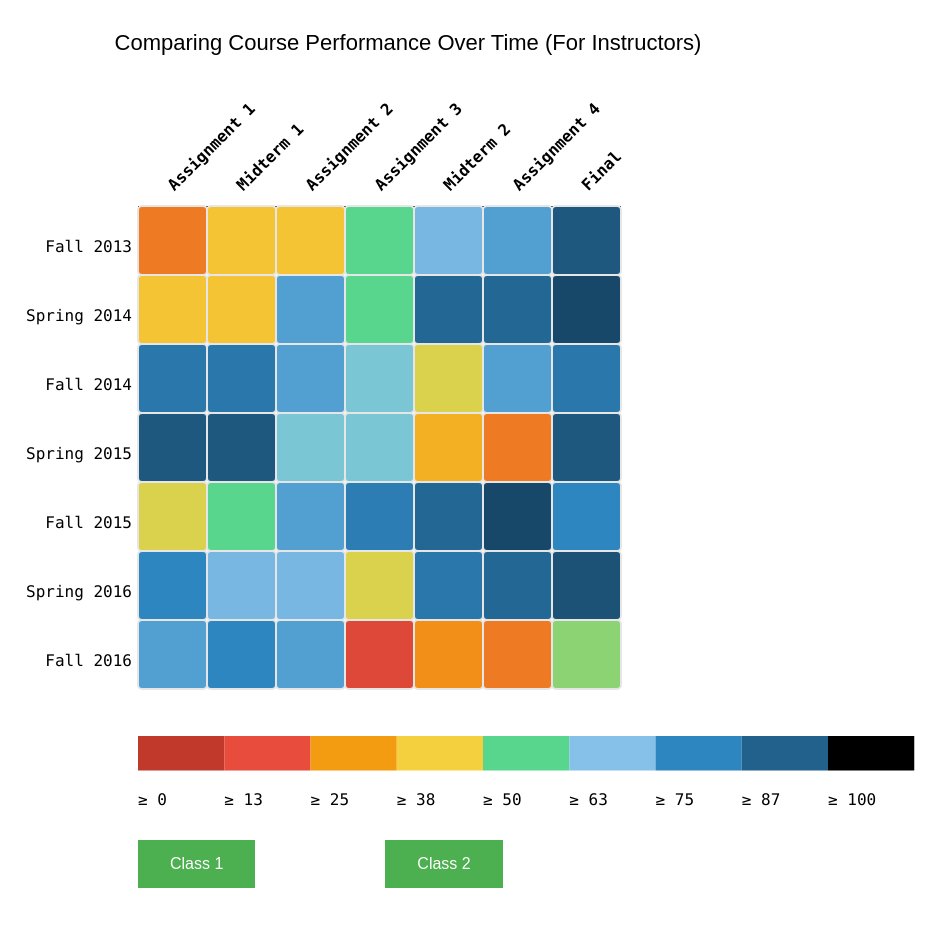
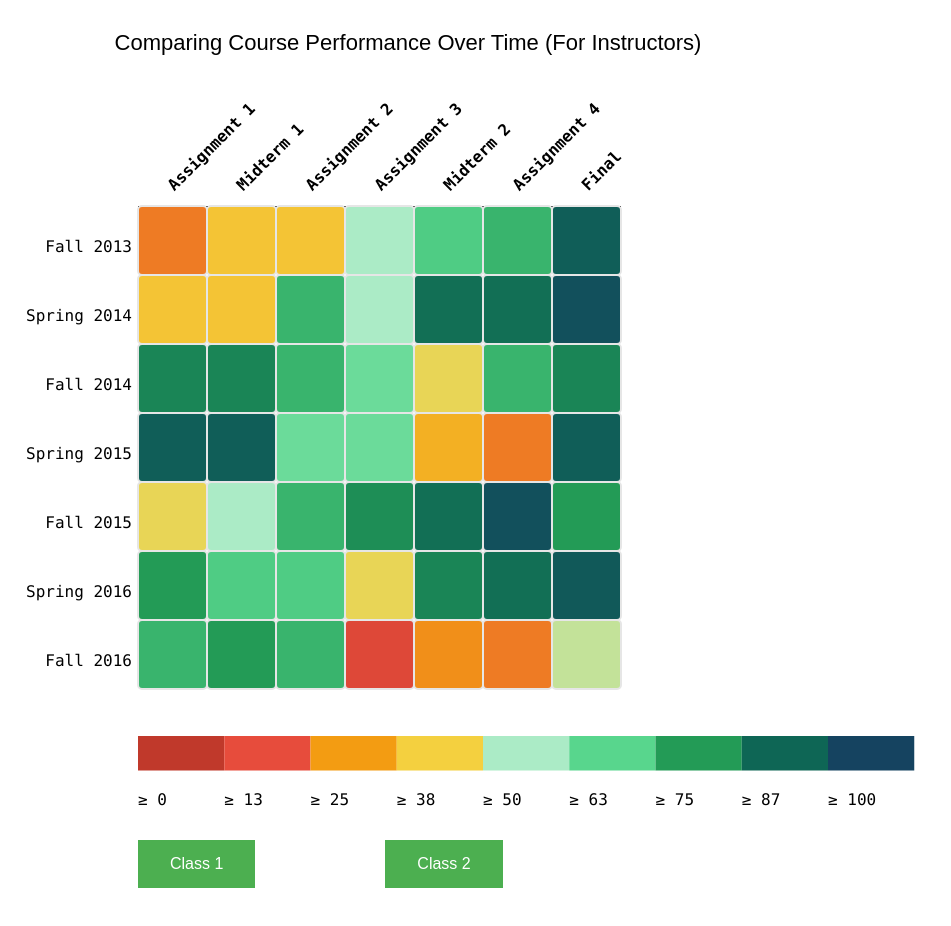
Before and after one commit to gauravaradhye/D3-HeatMap, a plain HTML site: page index.html in a window 1280 px wide. Shown: the whole page, without its empty margins (0-951 px from the left). Drawn offline with nearby package versions, Linux system fonts and the light colour scheme.

Commit message:
Updated color scheme

```diff
--- a/index.html
+++ b/index.html
@@ -83,7 +83,7 @@
             legendElementWidth = gridSize * 1.25,
             buckets = 8,
             //colors = ["#ffffd9","#edf8b1","#c7e9b4","#7fcdbb","#41b6c4","#1d91c0","#225ea8","#253494","#081d58"], // alternatively colorbrewer.YlGnBu[9]
-            colors = ["#C0392B", "#E74C3C", "#F39C12", "#F4D03F", "#58D68D", "#85C1E9", "#2E86C1", "#21618C"], // alternatively colorbrewer.YlGnBu[9]
+            colors = ["#C0392B", "#E74C3C", "#F39C12", "#F4D03F", "#ABEBC6", "#58D68D", "#239B56", "#0E6655", "#154360"], // alternatively colorbrewer.YlGnBu[9]
             courses = ["Fall 2013", "Spring 2014", "Fall 2014", "Spring 2015", "Fall 2015", "Spring 2016", "Fall 2016"],
             assignments = ["Assignment 1", "Midterm 1", "Assignment 2", "Assignment 3", "Midterm 2", "Assignment 4", "Final"];
 
```
